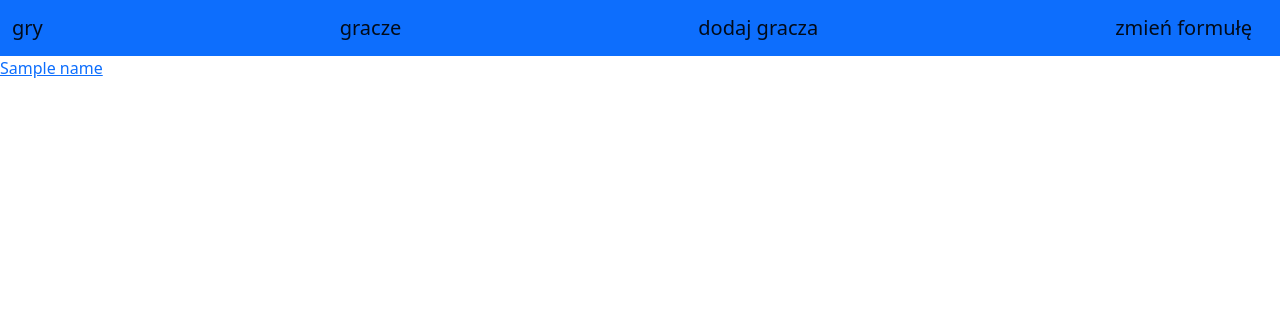
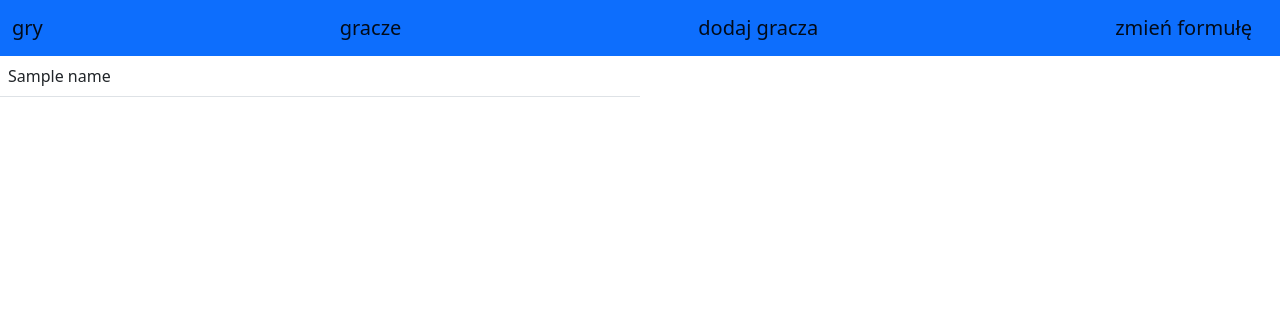
Before and after one commit to barteksad/BD-Projekt, a Flask app: template app/templates/list_of_links.html in a window 1280 px wide. Shown: the top 316 px of the page. Run offline with Flask 2, Linux system fonts and the light colour scheme; the template is opened without the code that fills it: most values are stand-ins (such as "Sample title", 1, 10 or a date in 2020); some libraries are stand-ins or nearby versions.

Commit message:
added table to list_of_links.html

```diff
--- a/app/templates/list_of_links.html
+++ b/app/templates/list_of_links.html
@@ -1,8 +1,17 @@
 {% extends "base.html" %}
 
 {% block content %}
-{% for name in names %}
-<a href="{{ links[loop.index - 1] }}"> {{ name }} </a> <br>
-{% endfor %}
+
+<div class="col-6">
+    <table class="table table-hover">
+        <tbody>
+        {% for name in names %}
+        <tr class="clickable" onclick="window.location.href='{{ links[loop.index - 1] }}';">
+            <td>{{ name }}</td>
+        </tr>
+        {% endfor %}
+        </tbody>
+    </table>
+</div>
 
 {% endblock %}
```
